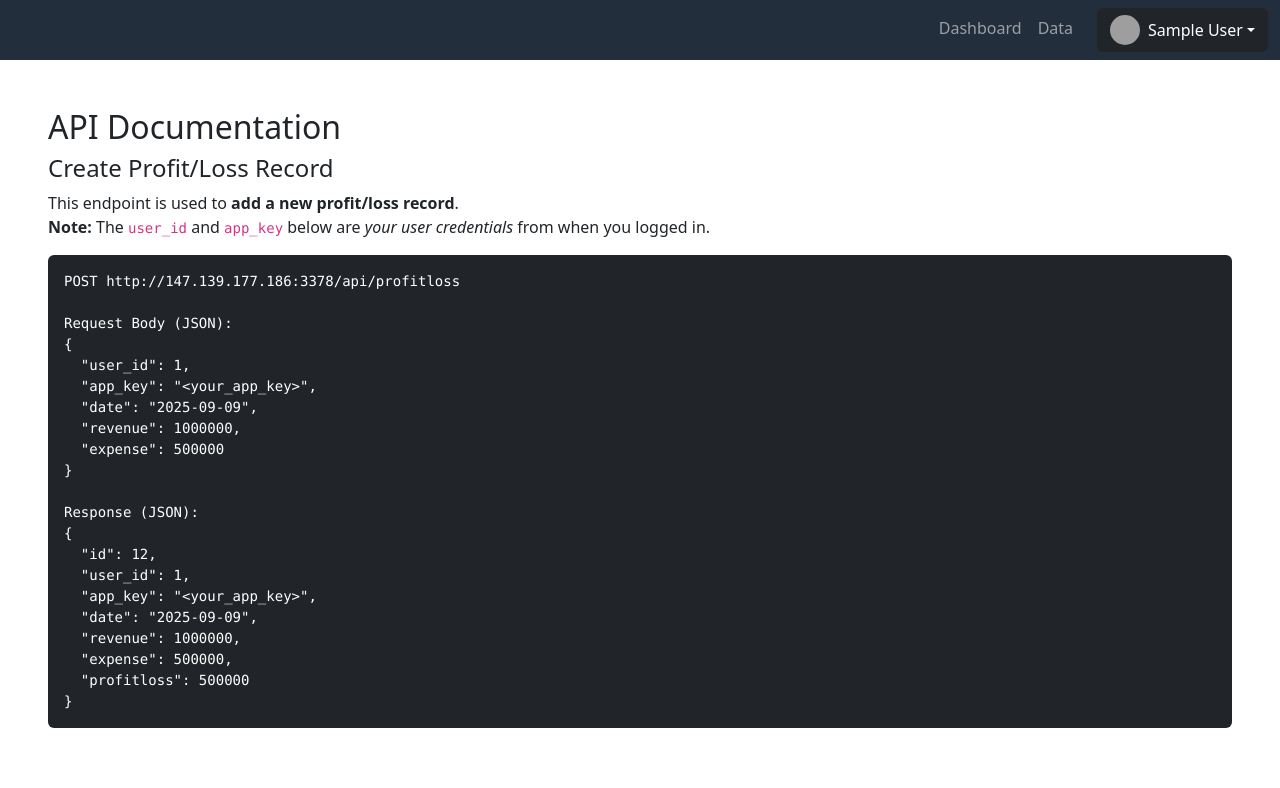
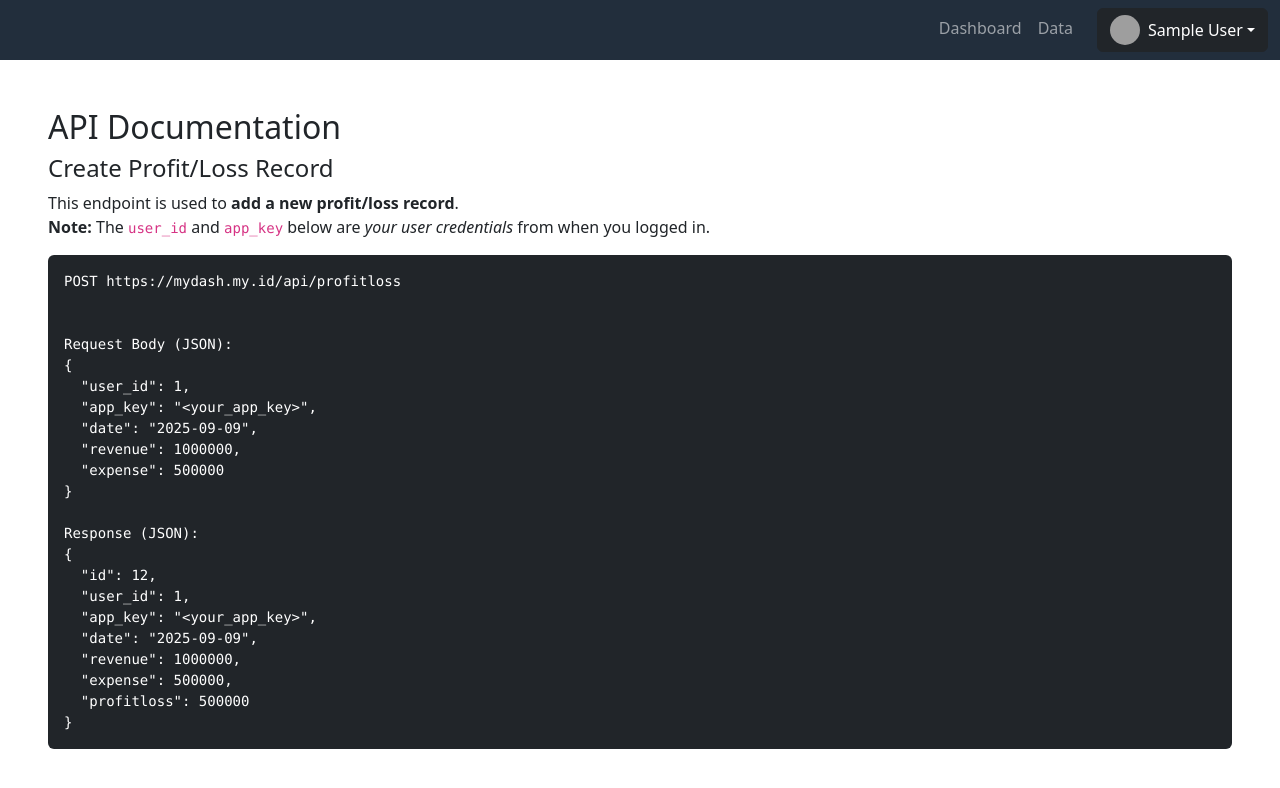
Before and after one commit to andikkurniawan28/dashboard-laba-rugi, a React (Create React App) app: page /api-docs in a window 1280 px wide. Shown: the top 788 px of the page. Built offline with nearby package versions, Linux system fonts and the light colour scheme; sample sign-in values are in the browser's storage; grey boxes are pictures that could not be loaded.

Commit message:
koreksi api-docs

```diff
--- a/src/pages/ApiDocs.jsx
+++ b/src/pages/ApiDocs.jsx
@@ -15,7 +15,8 @@ function ApiDocs() {
             </p>
 
             <pre className="bg-dark text-white p-3 rounded">
-                {`POST http://147.139.177.186:3378/api/profitloss
+                {`POST ${process.env.REACT_APP_API_URL}/profitloss
+
 
 Request Body (JSON):
 {
```
